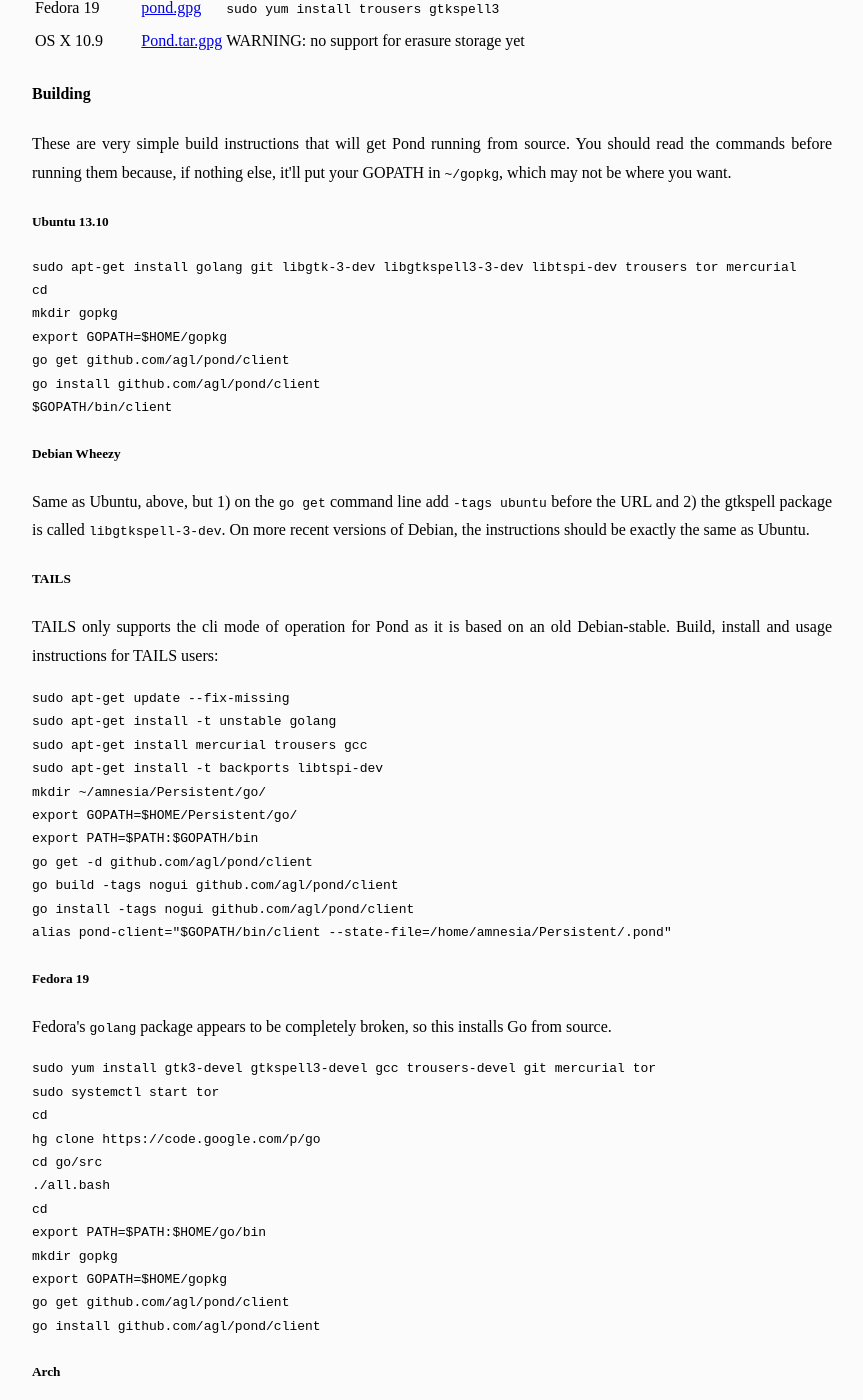
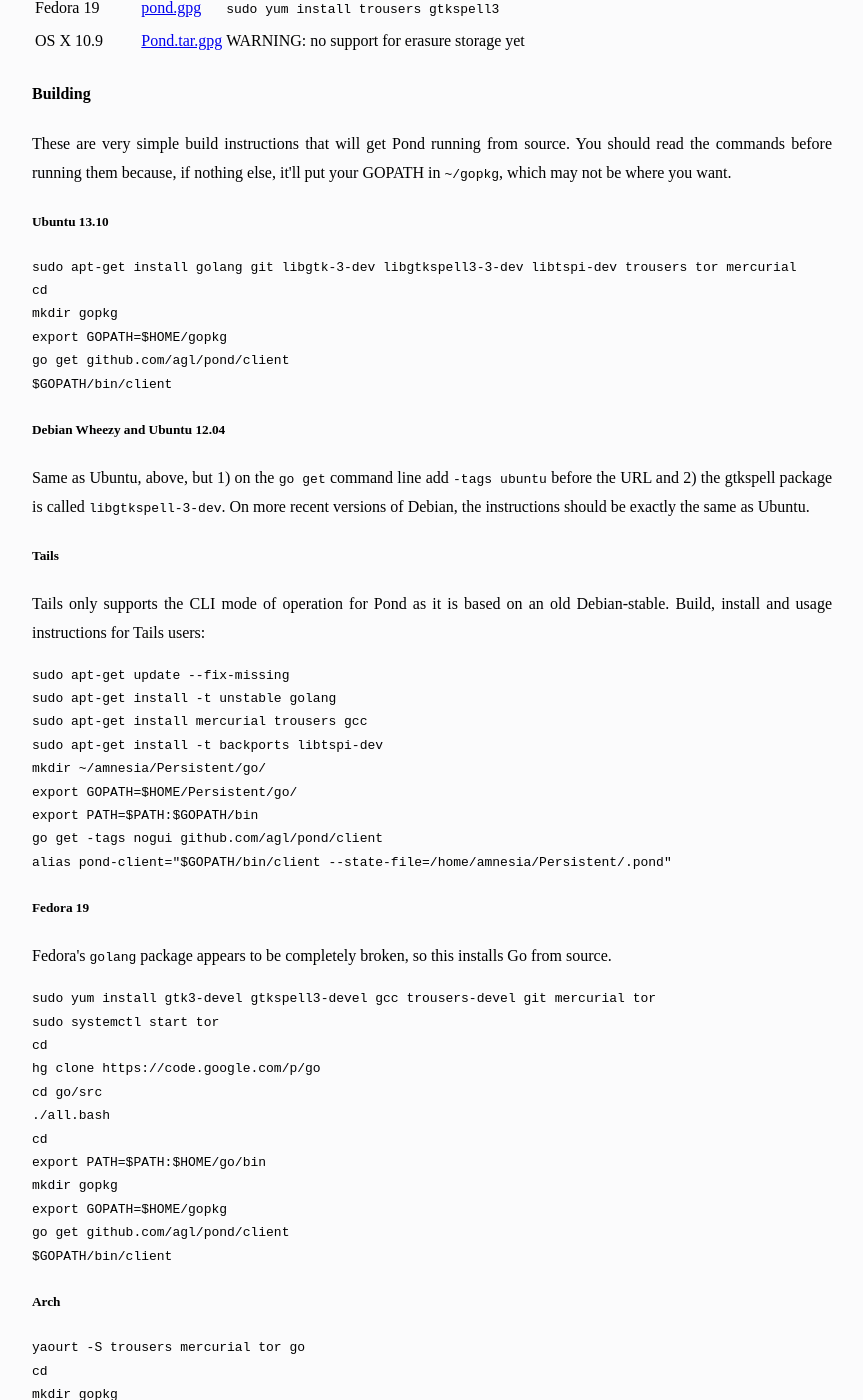
Before and after one commit to agl/pond, a Jekyll site: the page built from doc/index.html, in a window 1280 px wide and 1400 px high, scrolled down 1126 px. Shown: the whole window, without its empty margins (208-1071 px from the left). Built offline with Jekyll 4.4.1, drawn with Linux system fonts in a browser that asks for light colours; some web fonts are replaced; some of the changed text lies outside the part shown.

Commit message:
Documentation nits.

```diff
--- a/doc/index.html
+++ b/doc/index.html
@@ -52,16 +52,15 @@ cd
 mkdir gopkg
 export GOPATH=$HOME/gopkg
 go get github.com/agl/pond/client
-go install github.com/agl/pond/client
 $GOPATH/bin/client</pre>
 
-<h5>Debian Wheezy</h5>
+<h5>Debian Wheezy and Ubuntu 12.04</h5>
 
 <p>Same as Ubuntu, above, but 1) on the <tt>go get</tt> command line add <tt>-tags ubuntu</tt> before the URL and 2) the gtkspell package is called <tt>libgtkspell-3-dev</tt>. On more recent versions of Debian, the instructions should be exactly the same as Ubuntu.</p>
 
-<h5>TAILS</h5>
-<p>TAILS only supports the cli mode of operation for Pond as it is based on an old Debian-stable.
-Build, install and usage instructions for TAILS users:</p>
+<h5>Tails</h5>
+<p>Tails only supports the CLI mode of operation for Pond as it is based on an old Debian-stable.
+Build, install and usage instructions for Tails users:</p>
 <pre>sudo apt-get update --fix-missing
 sudo apt-get install -t unstable golang
 sudo apt-get install mercurial trousers gcc
@@ -69,9 +68,7 @@ sudo apt-get install -t backports libtspi-dev
 mkdir ~/amnesia/Persistent/go/
 export GOPATH=$HOME/Persistent/go/
 export PATH=$PATH:$GOPATH/bin
-go get -d github.com/agl/pond/client
-go build -tags nogui github.com/agl/pond/client
-go install -tags nogui github.com/agl/pond/client
+go get -tags nogui github.com/agl/pond/client
 alias pond-client="$GOPATH/bin/client --state-file=/home/amnesia/Persistent/.pond"</pre>
 
 <h5>Fedora 19</h5>
@@ -89,7 +86,7 @@ export PATH=$PATH:$HOME/go/bin
 mkdir gopkg
 export GOPATH=$HOME/gopkg
 go get github.com/agl/pond/client
-go install github.com/agl/pond/client</pre>
+$GOPATH/bin/client</pre>
 
 <h5>Arch</h5>
 <pre>
@@ -98,7 +95,6 @@ cd
 mkdir gopkg
 export GOPATH=$HOME/gopkg
 go get github.com/agl/pond/client
-go install github.com/agl/pond/client
 systemctl start tor.service
 $GOPATH/bin/client
 </pre>
@@ -120,7 +116,6 @@ export PATH=$PATH:$GOPATH/bin
 export PKG_CONFIG_PATH=/opt/X11/lib/pkgconfig:/usr/local/lib/pkgconfig:$PKG_CONFIG_PATH
 
 go get github.com/agl/pond/client
-go install github.com/agl/pond/client
 // now `client` should be in your path
 </pre>
 
```
Also changed, not shown: other parts of doc/index.html (+1 -1 lines).
